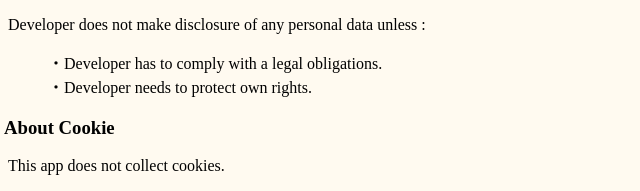
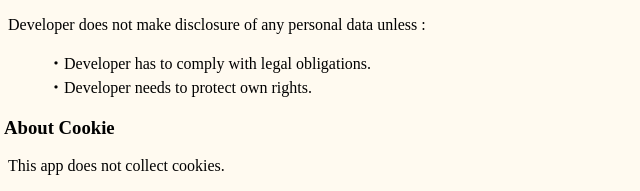
Before and after one commit to ono4794git/privacypolicyforslideslideren, a plain HTML site: page index.html in a window 1280 px wide. Shown: the part 327-518 px from the top of the page, 44-684 px from the left. Drawn offline with Linux system fonts and the light colour scheme.

Commit message:
Update index.html

```diff
--- a/index.html
+++ b/index.html
@@ -37,7 +37,7 @@
           <div class="contents-item">
             Developer does not make disclosure of any personal data unless :
             <ul>
-              <li>・Developer has to comply with a legal obligations.</li>
+              <li>・Developer has to comply with legal obligations.</li>
               <li>・Developer needs to protect own rights.</li>
             </ul>
           </div>
@@ -67,7 +67,7 @@
 
         <h3 class="section-title">Changes to this Privacy Policy</h3>
           <div class="contents-item">
-            Developer may update Privacy Policy from time to time, notifying about updating contents on App Store  prior to the change.
+            Developer may update Privacy Policy from time to time, notifying about updating contents on App Store prior to the change.
 
           </div>
 
```
